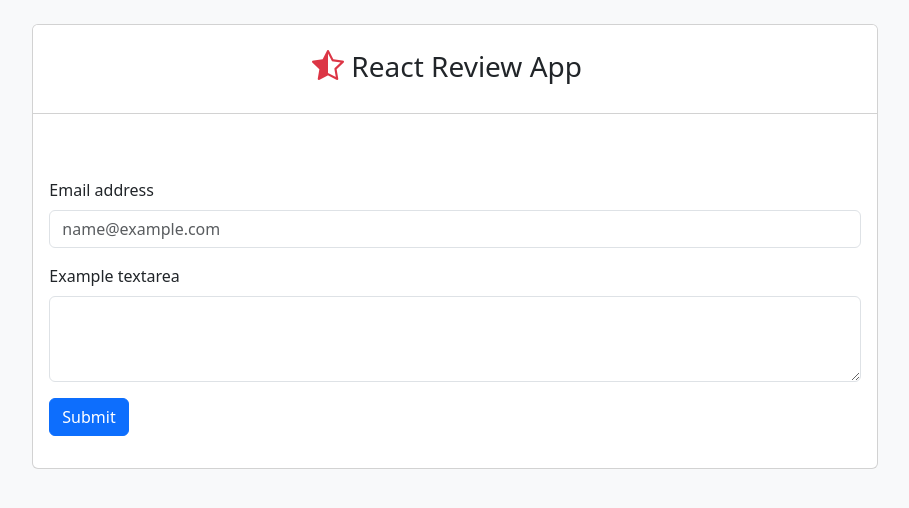
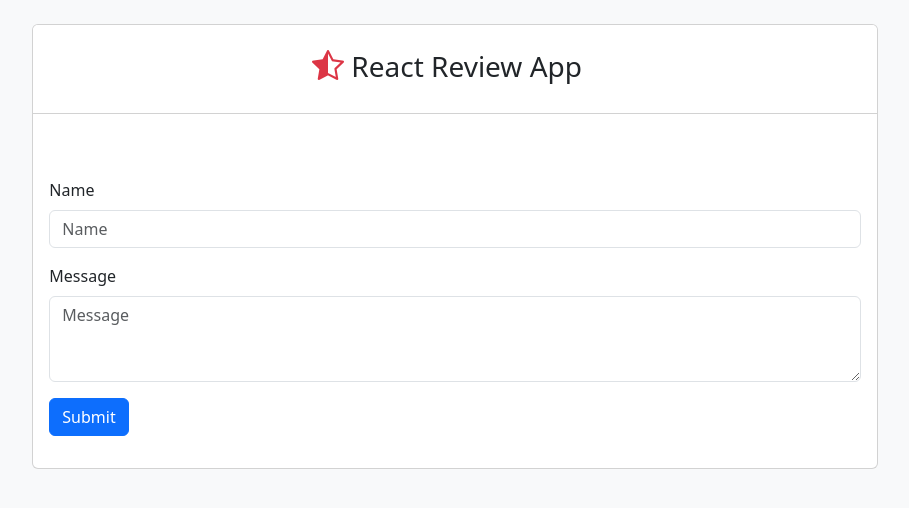
Before and after one commit to Taoufiq-Rhouas/Review_App_ReactJs, a React (Create React App) app in the folder review_app/: page / in a window 1280 px wide. Shown: the top 508 px of the page, without its empty margins (185-1094 px from the left). Built offline with nearby package versions, Linux system fonts and the light colour scheme.

Commit message:
Update_Form_Component

```diff
--- a/review_app/package.json
+++ b/review_app/package.json
@@ -11,6 +11,7 @@
     "react": "^18.2.0",
     "react-dom": "^18.2.0",
     "react-scripts": "5.0.1",
+    "react-simple-star-rating": "^5.1.7",
     "web-vitals": "^2.1.4"
   },
   "scripts": {
--- a/review_app/src/components/Form.jsx
+++ b/review_app/src/components/Form.jsx
@@ -1,18 +1,39 @@
-import React from 'react'
+import React, { useState } from 'react'
 
 export default function Form() {
+    const [name, setName] = useState('');
+    const [message,setMessage] = useState('');
+
+
     return (
         <form className='mt-5' >
-            <div className="mb-3">
-                <label htmlFor="exampleFormControlInput1" className="form-label">Email address</label>
-                <input type="email" className="form-control" id="exampleFormControlInput1" placeholder="name@example.com" />
+            <div className='mb-3'>
+                <label htmlFor='name' className='form-label'>Name</label>
+                <input
+                    type='text'
+                    name='name'
+                    value={name}
+                    onChange={(e) => setName(e.target.value)}
+                    className='form-control'
+                    placeholder='Name'
+
+                />
             </div>
-            <div className="mb-3">
-                <label htmlFor="exampleFormControlTextarea1" className="form-label">Example textarea</label>
-                <textarea className="form-control" id="exampleFormControlTextarea1" rows={3} defaultValue={""} />
+            <div className='mb-3'>
+                <label htmlFor='message' className='form-label'>Message</label>
+                <textarea
+
+                    name='message'
+                    value={message}
+                    onChange={(e) => setMessage(e.target.value)}
+                    className='form-control'
+                    placeholder='Message'
+                    rows={3}
+                    // defaultValue={''}
+                />
             </div>
             <div className='col-auto'>
-                <button type="submit" className="btn btn-primary mb-3">Submit</button>
+                <button type='submit' className='btn btn-primary mb-3'>Submit</button>
             </div>
         </form>
     )
```
Also changed, not shown: 1 other file (tests, documents, lock files or other folders).
